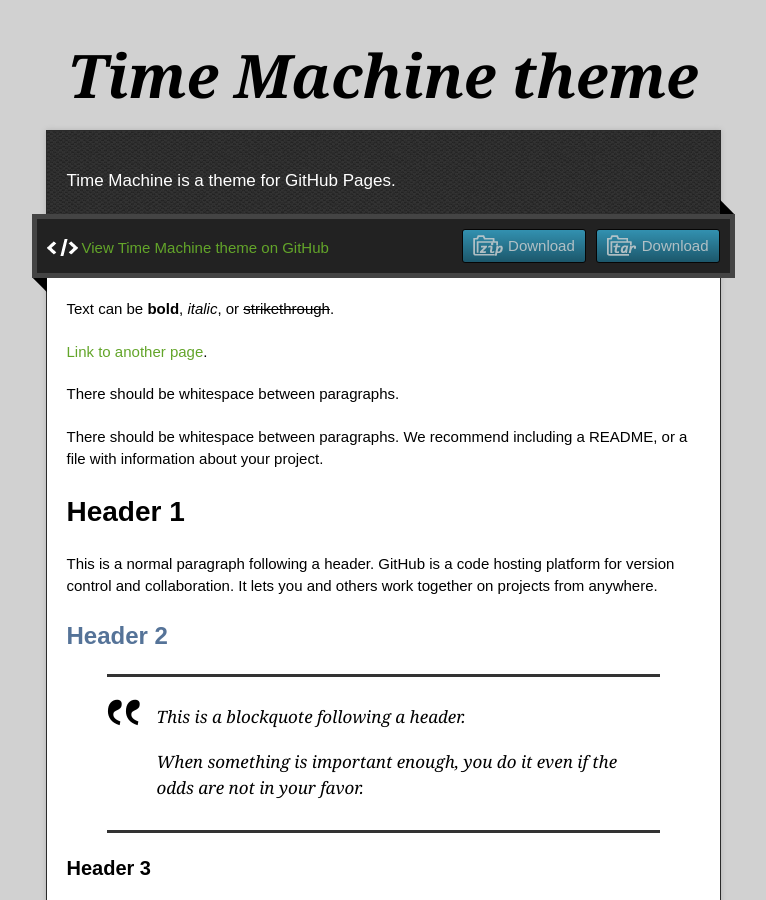
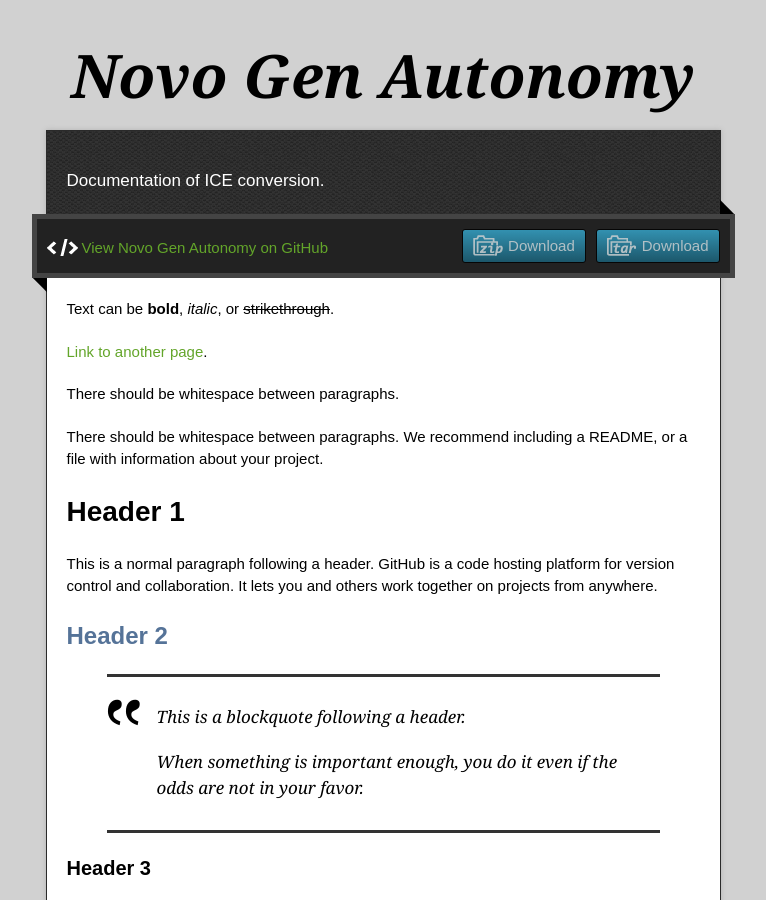
Before and after one commit to novogenautonomy/novogenautonomy.github.io, a Jekyll site: the page built from index.md, in a window 1280 px wide and 900 px high. Shown: the whole window, without its empty margins (257-1023 px from the left). Built offline with Jekyll 4.4.1, drawn with Linux system fonts in a browser that asks for light colours.

Commit message:
Update _config.yml

```diff
--- a/_config.yml
+++ b/_config.yml
@@ -1,5 +1,5 @@
-title: Time Machine theme
-description: Time Machine is a theme for GitHub Pages.
+title: Novo Gen Autonomy
+description: Documentation of ICE conversion.
 show_downloads: true
 google_analytics:
 theme: jekyll-theme-time-machine
```
